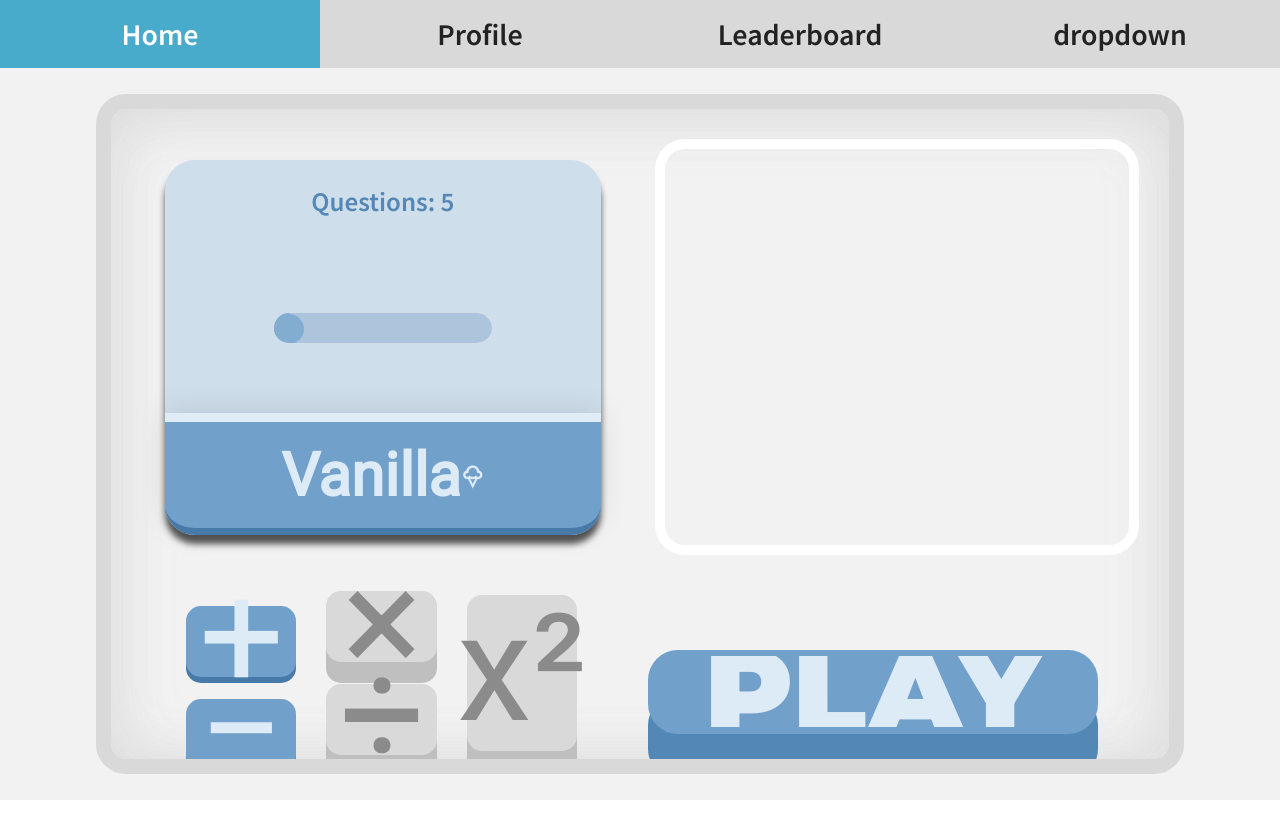
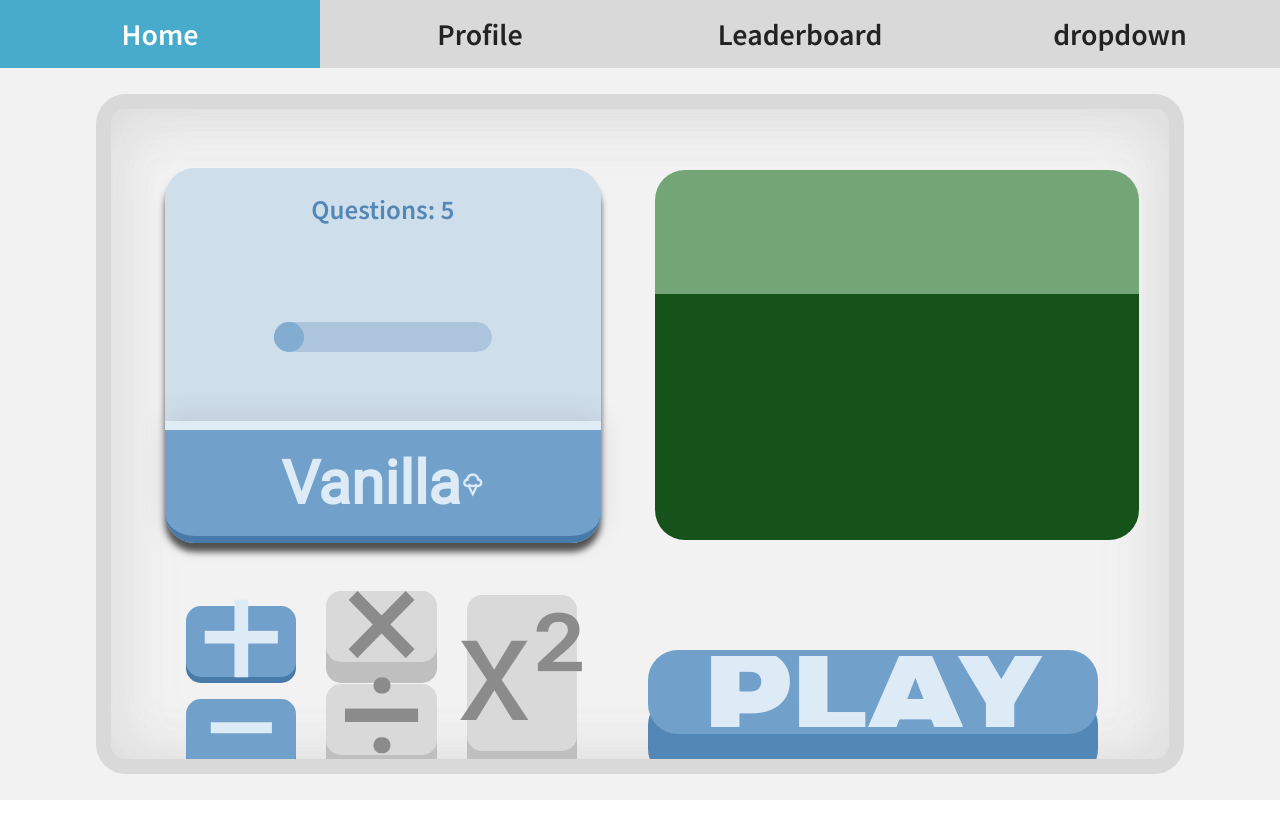
Before and after one commit to oviv-git/Mental-Math, a Flask app: page /home in a window 1280 px wide. Run offline with Flask 3, Linux system fonts and the light colour scheme; a user stored in the database is signed in.

```diff
--- a/math_stone/static/style.css
+++ b/math_stone/static/style.css
@@ -850,6 +850,7 @@ form {
   display: flex;
   padding: 1rem 1rem 0rem 1rem;
   flex: 4;
+  align-items: center;
 }
 
 .play-container-bottom {
@@ -932,13 +933,30 @@ form {
 .results-container {
   overflow: hidden;
   display: flex;
-  height: 90%;
+  height: 80%;
   margin: 1rem;
   flex: 4;
-  justify-content: center;
+  flex-direction: column;
+  justify-content: space-between;
   vertical-align: middle;
   border-radius: 2rem;
   box-shadow: inset 0px 0px 0px 10px white;
+}
+.results-container .last-game-results {
+  flex: 2;
+  width: 100%;
+  background: #73a576;
+}
+.results-container .levels-container {
+  display: flex;
+  justify-content: space-evenly;
+  width: 100%;
+  flex: 4;
+}
+.results-container .levels-container .math-type {
+  background: #16531a;
+  height: 100%;
+  width: 100%;
 }
 
 .mode-select-container {
@@ -1199,7 +1217,7 @@ form {
   align-items: right;
   font-family: "Open Sans", sans-serif;
   transform: scale(4);
-  font-size: 1.2rem;
+  font-size: 1rem;
   top: 35%;
   height: 16%;
   width: 6%;
--- a/math_stone/static/style.scss
+++ b/math_stone/static/style.scss
@@ -1103,6 +1103,7 @@ form {
     display: flex;
     padding: 1rem 1rem 0rem 1rem;
     flex: 4;
+    align-items: center;
 }
 .play-container-bottom {
     height: 100%;
@@ -1191,13 +1192,33 @@ form {
 .results-container {
     overflow: hidden;
     display: flex;
-    height: 90%;
+    height: 80%;
     margin: 1rem;
     flex: 4;
-    justify-content: center;
+    flex-direction: column;
+    justify-content: space-between;
     vertical-align: middle;
     border-radius: 2rem;
     box-shadow: inset 0px 0px 0px 10px white;
+
+    .last-game-results {
+        flex: 2;
+        width: 100%;
+        background: #73a576;
+    }
+
+    .levels-container {
+        display: flex;
+        justify-content: space-evenly;
+        width: 100%;
+        flex: 4;
+
+        .math-type {
+            background: #16531a;
+            height: 100%;
+            width: 100%;;
+        }
+    }
 }
 
 .mode-select-container {
@@ -1518,7 +1539,7 @@ form {
     align-items: right;
     font-family: 'Open Sans', sans-serif;
     transform: scale(4);
-    font-size: 1.2rem;
+    font-size: 1rem;
     top: 35%;
     height: 16%;
     width: 6%;
--- a/math_stone/templates/home.html
+++ b/math_stone/templates/home.html
@@ -45,7 +45,7 @@
                                     </div>
                                     <div class="settings">
                                         <div class="settings-container scroller">
-                                            <input type="range" min="20" max="120" step="20" value="20" id="timed-timer" name="timed-timer">
+                                            <input class="timer" type="range" min="20" max="120" step="20" value="20" id="timed-timer" name="timed-timer">
                                         </div>
                                     </div>
                                     <div class="settings-footer">
@@ -98,7 +98,7 @@
                                     </div>
                                     <div class="settings">
                                         <div class="settings-container scroller">
-                                            <input type="range" min="20" max="120" step="20" value="20" id="timed-timer" name="timed-timer">
+                                            <input class="timer" type="range" min="20" max="120" step="20" value="20" id="timed-timer" name="timed-timer">
                                         </div>
                                     </div>
                                     <div class="settings-footer">
@@ -112,7 +112,26 @@
                 </div>
 
                 <div class="results-container" id="results">
+                    <div class="last-game-results">
 
+                    </div>
+                    <div class="levels-container">
+                        <div class="math-type" id="addition-results">
+
+                        </div>
+                        <div class="math-type">
+
+                        </div>
+                        <div class="math-type">
+
+                        </div>
+                        <div class="math-type">
+
+                        </div>
+                        <div class="math-type">
+
+                        </div>
+                    </div>
                 </div>
 
             </div>
```
Also changed, not shown: math_stone/static/script.js (+40 -23 lines), math_stone/mathstone.db, 7 other files.
